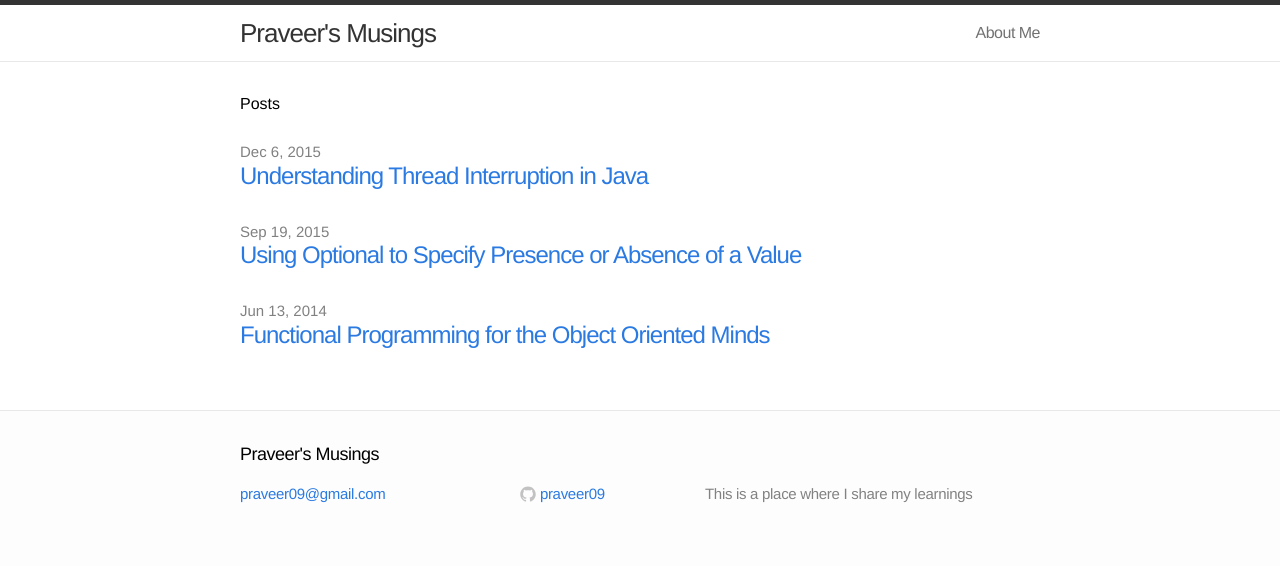
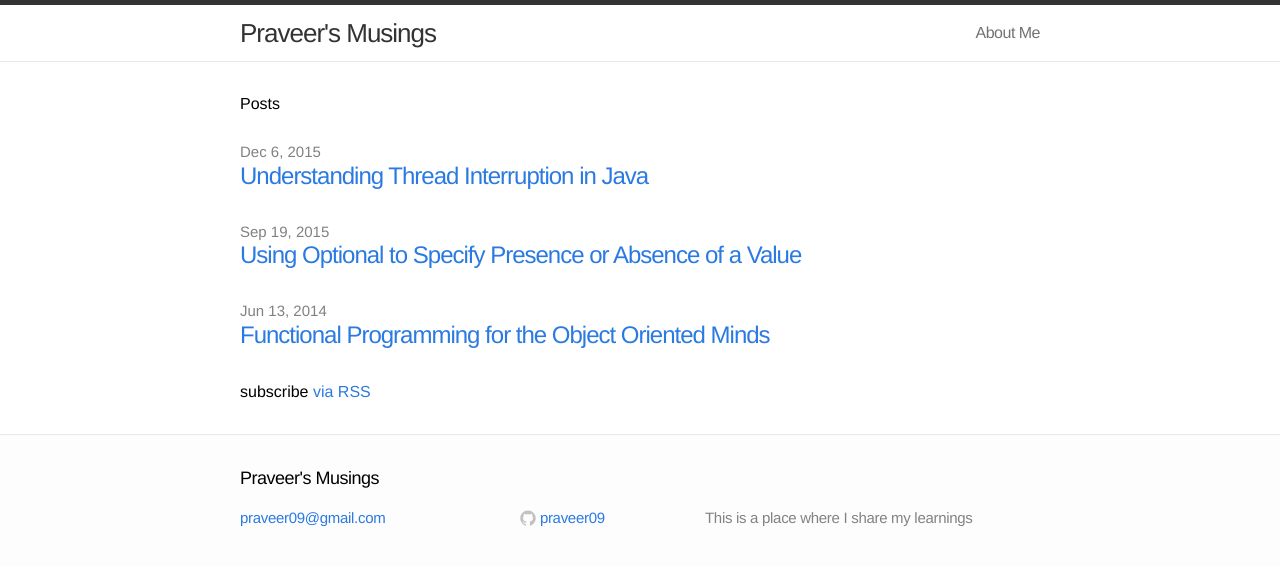
Before and after one commit to praveer09/praveer09.github.io, a Jekyll site: the page built from index.html, in a window 1280 px wide. Shown: the top 566 px of the page. Built offline with Jekyll 4.4.1, drawn with Linux system fonts in a browser that asks for light colours.

Commit message:
Add the feeds page

```diff
--- a/index.html
+++ b/index.html
@@ -15,6 +15,6 @@
     {% endfor %}
   </ul>
 
-  <!--<p class="rss-subscribe">subscribe <a href="{{ '/feed.xml' | prepend: site.baseurl }}">via RSS</a></p>-->
+  <p class="rss-subscribe">subscribe <a href="{{ '/feed.xml' | prepend: site.baseurl }}">via RSS</a></p>
 
 </div>
```
